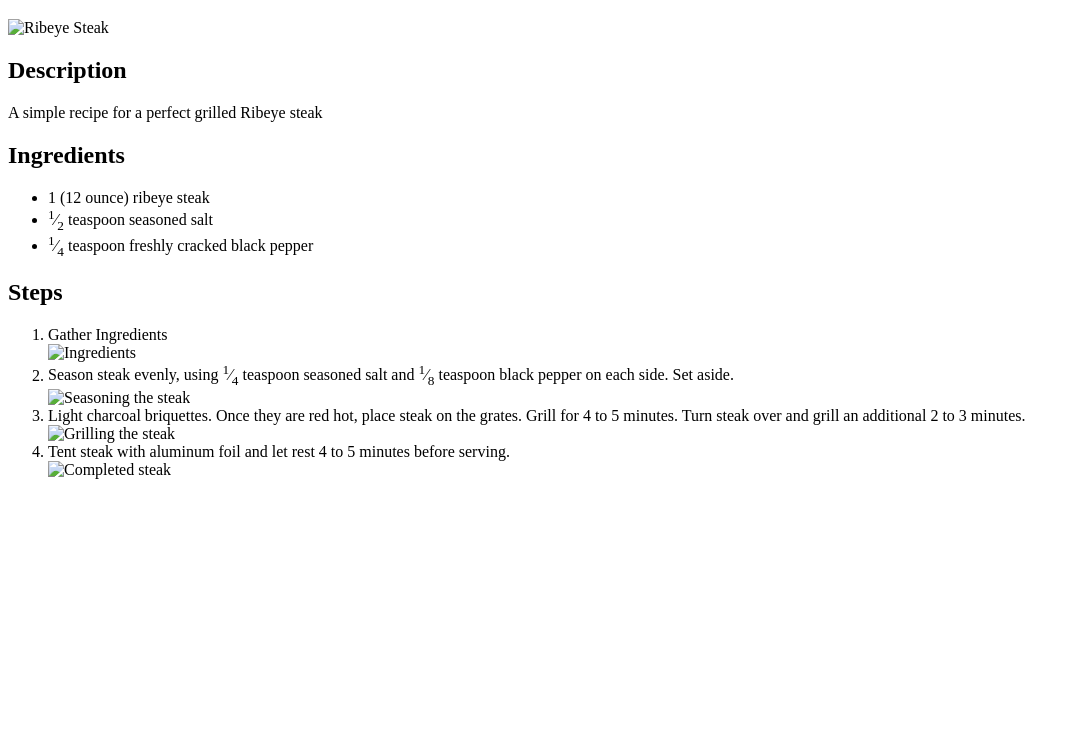
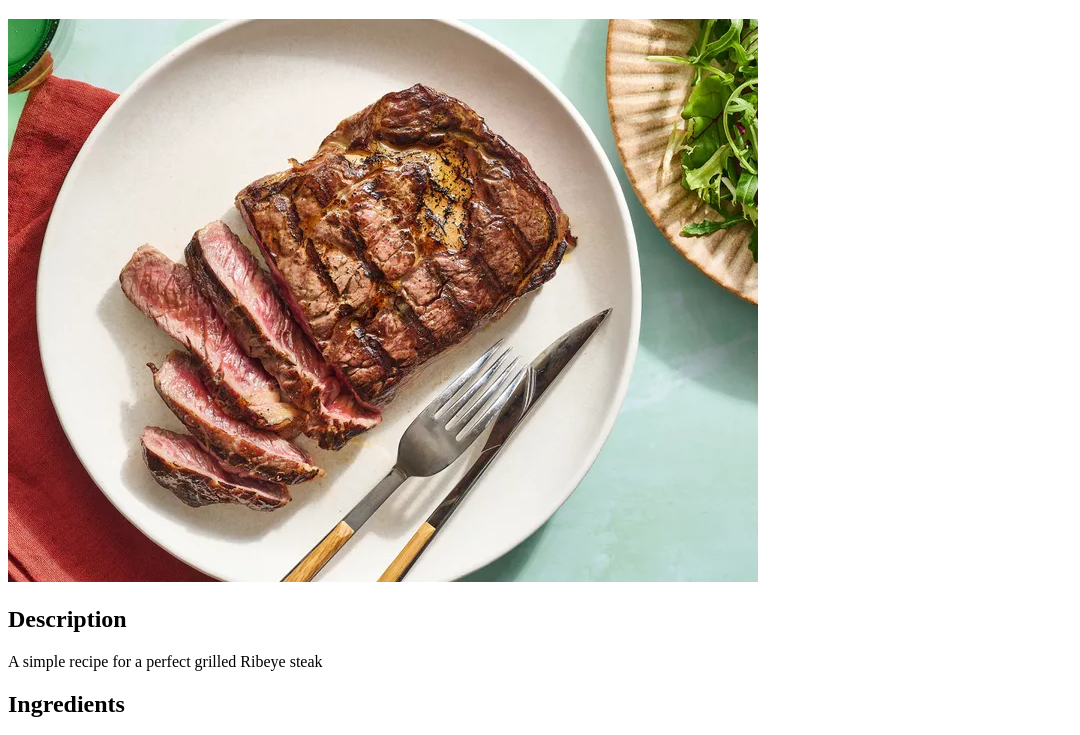
Before and after one commit to mmilten/odin-recipes, a plain HTML site: page recipes/ribeye.html in a window 1280 px wide. Shown: the part 61-796 px from the top of the page, without its empty margins (0-1080 px from the left). Drawn offline with Linux system fonts and the light colour scheme.

Commit message:
Fix image source

```diff
--- a/recipes/ribeye.html
+++ b/recipes/ribeye.html
@@ -8,7 +8,7 @@
   <body>
     <h1>Ribeye</h1>
 
-    <img src="../images/bbq/ribeye.webp" alt="Ribeye Steak" />
+    <img src="../images/ribeye/ribeye.webp" alt="Ribeye Steak" />
 
     <h2>Description</h2>
 
@@ -29,7 +29,7 @@
     <ol>
       <li>Gather Ingredients</li>
       <img
-        src="../images/bbq/ingredients.webp"
+        src="../images/ribeye/ingredients.webp"
         alt="Ingredients"
         height="300"
         width="400"
@@ -40,7 +40,7 @@
         on each side. Set aside.
       </li>
       <img
-        src="../images/bbq/season.webp"
+        src="../images/ribeye/season.webp"
         alt="Seasoning the steak"
         height="300"
         width="400"
@@ -51,7 +51,7 @@
         additional 2 to 3 minutes.
       </li>
       <img
-        src="../images/bbq/grill.webp"
+        src="../images/ribeye/grill.webp"
         alt="Grilling the steak"
         height="300"
         width="400"
@@ -61,7 +61,7 @@
         serving.
       </li>
       <img
-        src="../images/bbq/rest.webp"
+        src="../images/ribeye/rest.webp"
         alt="Completed steak"
         height="300"
         width="400"
```
